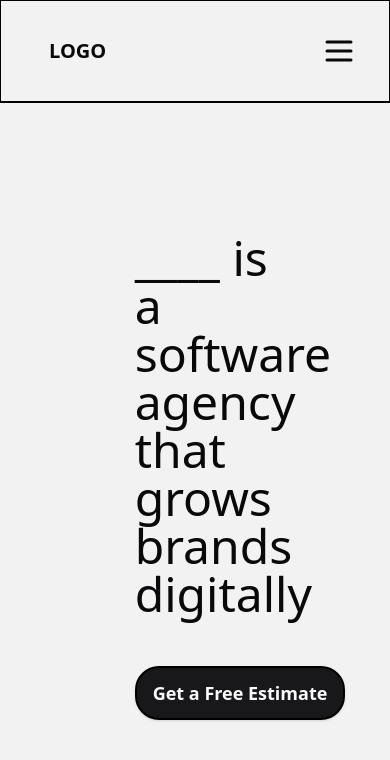
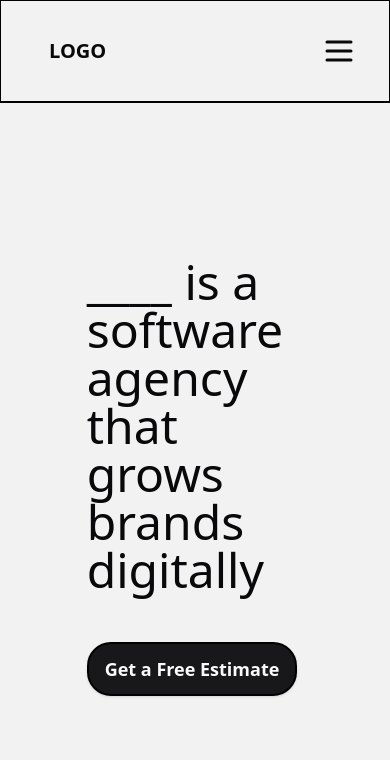
Before and after one commit to jay6o/mysite, a Next.js app: page / in a window 390 px wide. Shown: the top 760 px of the page. Built offline with nearby package versions, Linux system fonts and the light colour scheme.

Commit message:
fixed unaligned hero on mobile

```diff
--- a/src/components/hero.tsx
+++ b/src/components/hero.tsx
@@ -38,8 +38,8 @@ export default function Hero({ className }: { className: string }) {
         whileInView="visible"
         transition={{ duration: 0.7, ease: "easeInOut" }}
       >
-        <h1 className="w-5/6 font-normal text-5xl pb-12 pl-12 text-left z-10">____ is a software agency that grows brands digitally</h1>
-        <div className="w-5/6 pl-12">
+        <h1 className="w-5/6 font-normal text-5xl pb-12 lg:pl-12 text-left z-10">____ is a software agency that grows brands digitally</h1>
+        <div className="w-5/6 text-left lg:pl-12">
           <Button className="font-bold text-lg h-[3.4rem] rounded-3xl border-black"><Link href="/contact">Get a Free Estimate</Link></Button>
         </div>
         <motion.div
```
